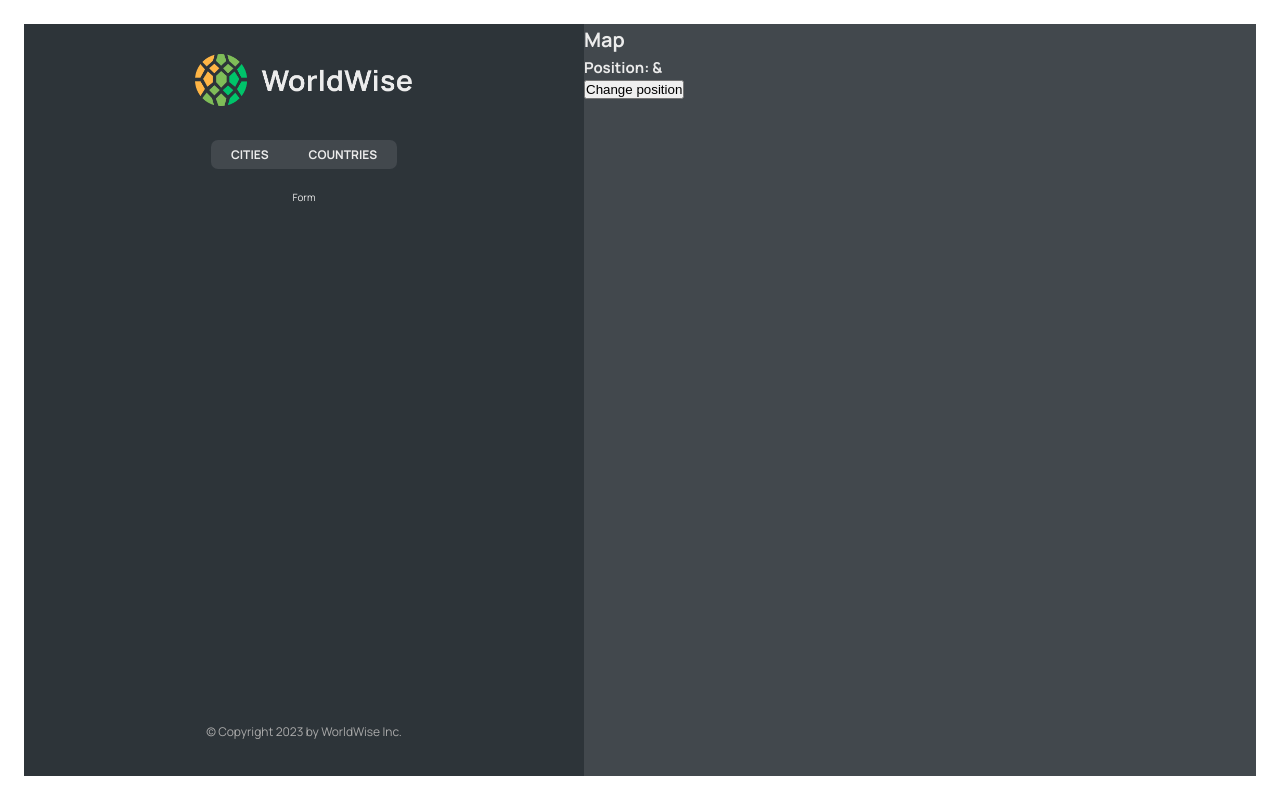
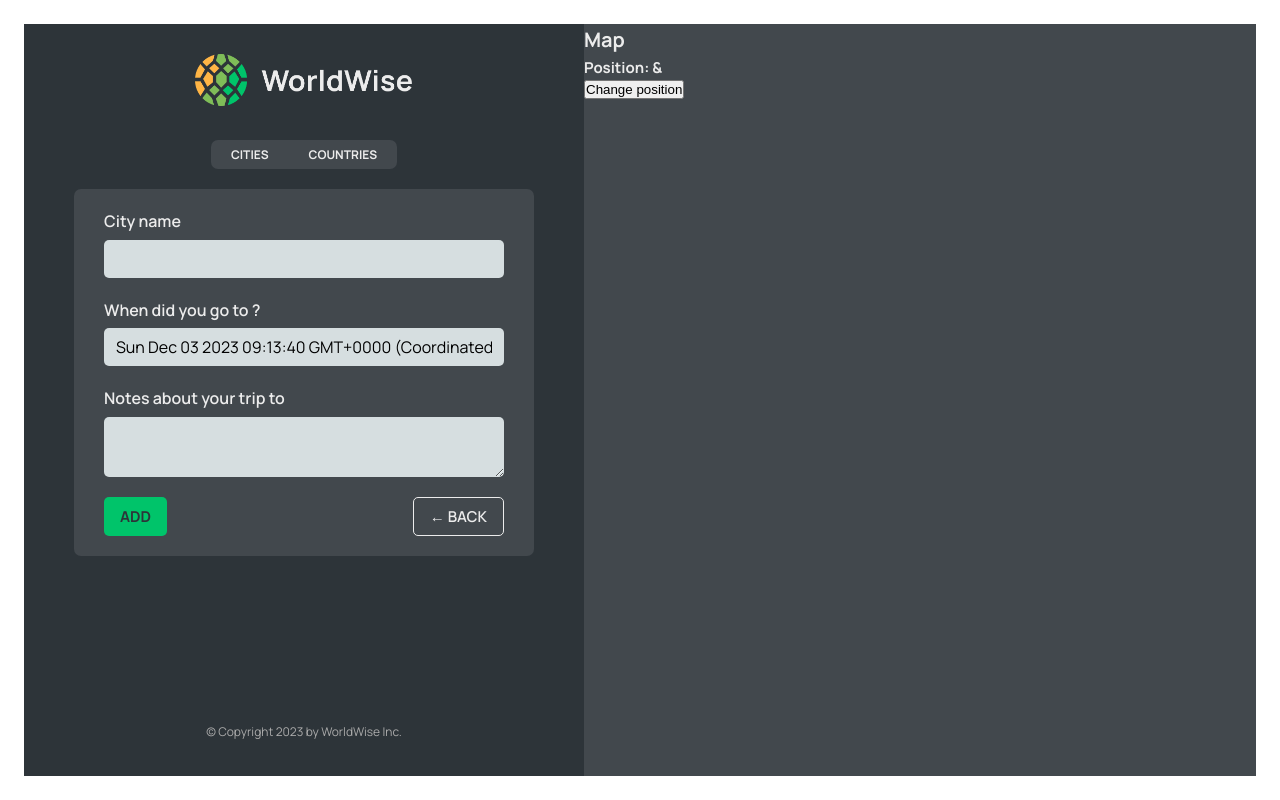
Before and after one commit to bHabawel/worldwise, a React (Vite) app: page /app/form in a window 1280 px wide. Built offline with nearby package versions, Linux system fonts and the light colour scheme; data requests are answered from the project's data file.

Commit message:
programmatic navigation using useNavigate

```diff
--- a/src/App.jsx
+++ b/src/App.jsx
@@ -10,6 +10,7 @@
 import CityList from "./components/CityList";
 import CountryList from "./components/CountryList";
 import City from "./components/City";
+import Form from "./components/Form";
 
 const BASE_URL = `http://localhost:8000`;
 
@@ -53,7 +54,7 @@
               path="countries"
               element={<CountryList cities={cities} isLoading={isLoading} />}
             />
-            <Route path="form" element={<p>Form</p>} />
+            <Route path="form" element={<Form />} />
           </Route>
           <Route path="login" element={<Login />} />
           <Route path="*" element={<PageNotFound />} />
--- /dev/null
+++ b/src/components/Button.jsx
@@ -0,0 +1,12 @@
+/* eslint-disable */
+import styles from "./Button.module.css";
+
+function Button({ children, onClick, type }) {
+  return (
+    <button onClick={onClick} className={`${styles.btn} ${styles[type]}`}>
+      {children}
+    </button>
+  );
+}
+
+export default Button;
--- a/src/components/CountryList.jsx
+++ b/src/components/CountryList.jsx
@@ -21,7 +21,7 @@
   return (
     <ul className={styles.countryList}>
       {countries.map((country) => (
-        <CountryItem country={country} />
+        <CountryItem country={country} key={country.country} />
       ))}
     </ul>
   );
--- a/src/components/Form.jsx
+++ b/src/components/Form.jsx
@@ -1,8 +1,10 @@
 // "https://api.bigdatacloud.net/data/reverse-geocode-client?latitude=0&longitude=0"
-
+/* eslint-disable */
 import { useState } from "react";
 
 import styles from "./Form.module.css";
+import Button from "./Button";
+import { useNavigate } from "react-router-dom";
 
 export function convertToEmoji(countryCode) {
   const codePoints = countryCode
@@ -13,6 +15,7 @@
 }
 
 function Form() {
+  const navigate = useNavigate();
   const [cityName, setCityName] = useState("");
   const [country, setCountry] = useState("");
   const [date, setDate] = useState(new Date());
@@ -49,8 +52,16 @@
       </div>
 
       <div className={styles.buttons}>
-        <button>Add</button>
-        <button>&larr; Back</button>
+        <Button type="primary">Add</Button>
+        <Button
+          type="back"
+          onClick={(e) => {
+            e.preventDefault();
+            navigate(-1);
+          }}
+        >
+          &larr; Back
+        </Button>
       </div>
     </form>
   );
--- a/src/components/Map.jsx
+++ b/src/components/Map.jsx
@@ -1,15 +1,19 @@
-/* eslint-disable */
-
-import { useSearchParams } from "react-router-dom";
+import { useNavigate, useSearchParams } from "react-router-dom";
 import styles from "./Map.module.css";
 
 function Map() {
+  const navigate = useNavigate();
   const [searchParams, setSearchParams] = useSearchParams();
   const lat = searchParams.get("lat");
   const lng = searchParams.get("lng");
 
   return (
-    <div className={styles.mapContainer}>
+    <div
+      className={styles.mapContainer}
+      onClick={() => {
+        navigate("form");
+      }}
+    >
       <h1>Map</h1>
       <h2>
         Position: {lat} & {lng}
```
